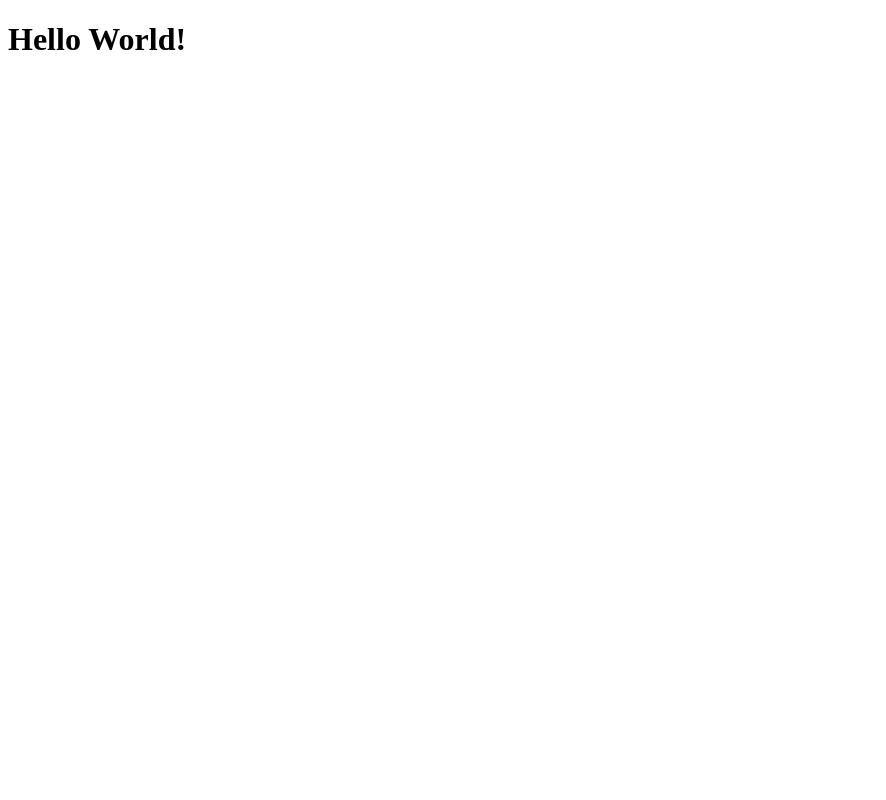
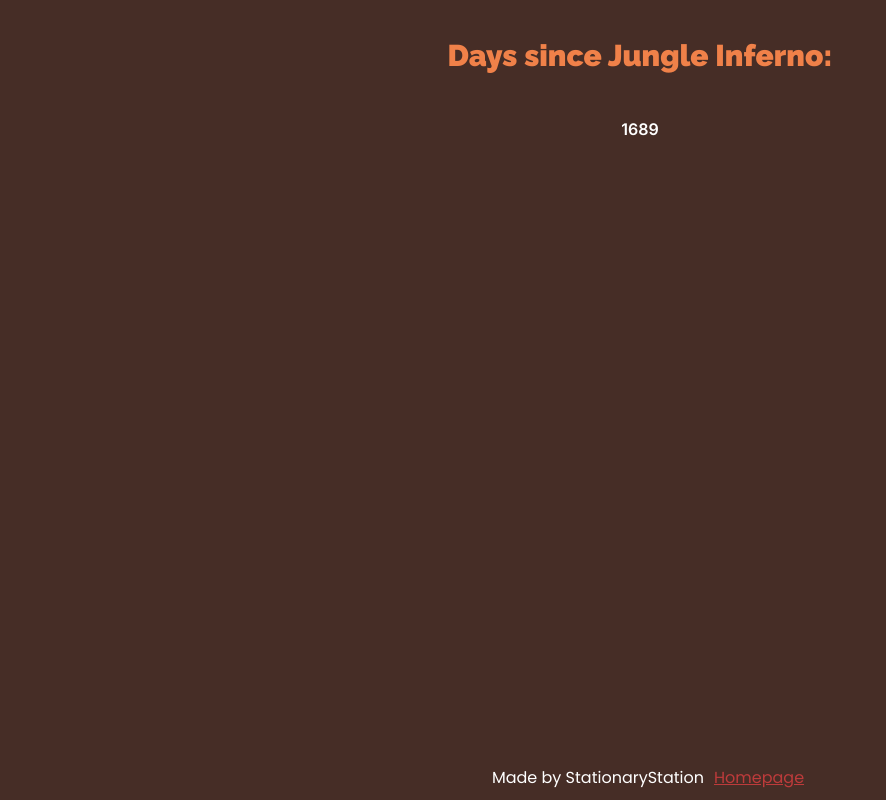
Before and after one commit to stationaryStation/tf2clock, a Next.js app: page / in a window 1280 px wide. Shown: the whole page, without its empty margins (0-886 px from the left). Built offline with nearby package versions, Linux system fonts and the light colour scheme.

Commit message:
feat: Added Days since Jungle Inferno Counter

```diff
--- /dev/null
+++ b/pages/_app.tsx
@@ -0,0 +1,6 @@
+import type { AppProps } from 'next/app';
+import "./index.css";
+
+export default function MyApp({ Component, pageProps }: AppProps) {
+  return <Component {...pageProps} />
+}
--- /dev/null
+++ b/pages/index.css
@@ -0,0 +1,48 @@
+@import url('https://fonts.googleapis.com/css2?family=Inter:wght@600&family=Poppins&family=Raleway:wght@900&display=swap');
+
+body {
+    background-color: #462d26;
+    overflow: none;
+}
+.container {
+    width: 200x;
+    height: 200x;
+    display: flex;
+    align-items: center;
+    justify-content: center;
+    flex-direction: column;
+}
+
+.container #uptitle {
+    font-family: 'Raleway';
+    font-size: 30px;
+    color: #f08149;
+}
+
+.container #reactiveContent {
+    font-family: 'Inter';
+    color: #fff;
+}
+
+footer {
+    position: absolute;
+    bottom: 0;
+    width: 100%;
+    height: 2.5rem;
+    display: flex;
+    justify-content: center;
+}
+
+footer a, footer p {
+    margin: 5px;
+}
+
+footer #text {
+    font-family: 'Poppins';
+    color: #fff;
+}
+
+footer a {
+    font-family: 'Poppins';
+    color: #bd3b3b;
+}
--- a/pages/index.tsx
+++ b/pages/index.tsx
@@ -1,7 +1,22 @@
+import Link from "next/link";
+
 const Home = () => {
+    const currentDate = new Date();
+    const JungleInferno = new Date("10/16/2017");
+    const difference_in_time = currentDate.getTime() - JungleInferno.getTime();
+
+    const difference_in_days = Math.floor(difference_in_time / (1000 * 3600 * 24));
+
     return (
         <>
-            <h1>Hello World!</h1>
+        <div className="container">
+                <p id="uptitle">Days since Jungle Inferno:</p>
+                <p id="reactiveContent">{difference_in_days}</p>
+        </div>
+        <footer>
+            <p id="text">Made by StationaryStation</p>
+            <Link id="link" passHref href="https://stationarystation.vercel.app">Homepage</Link>
+        </footer>
         </>
     )
 }
```
